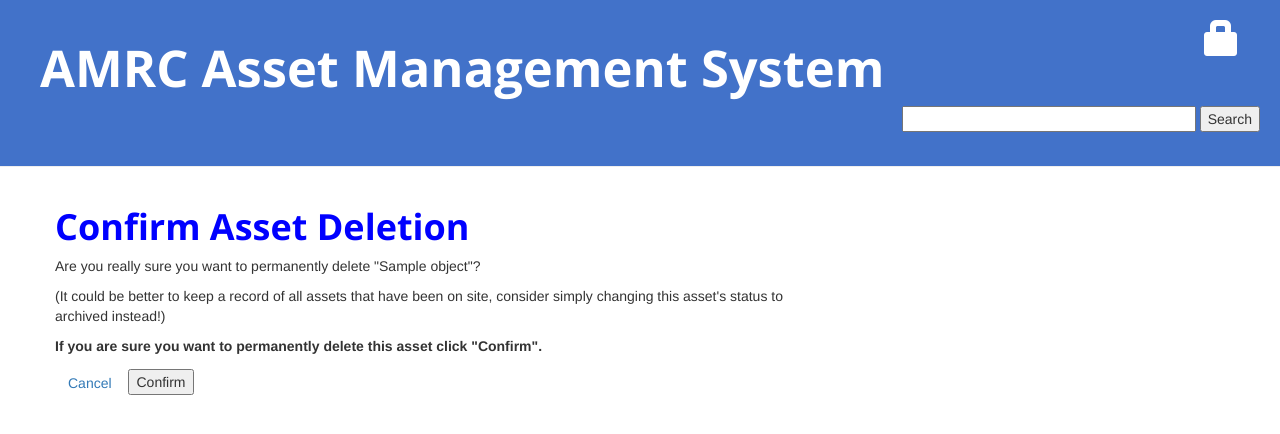
After one commit to timboss/AssetMgt, a Django app: template assetregister/templates/assetregister/asset_confirm_delete.html in a window 1280 px wide. The commit adds this page. Shown: the top 434 px of the page. Run offline with Django 3.2, Linux system fonts and the light colour scheme; the template is opened without the code that fills it: most values are stand-ins (such as "Sample title", 1, 10 or a date in 2020); some libraries are stand-ins or nearby versions.

Commit message:
Confirm asset deletion using django's built in generic DeleteView and relevant template

```diff
--- /dev/null
+++ b/assetregister/templates/assetregister/asset_confirm_delete.html
@@ -0,0 +1,15 @@
+{% extends "assetregister/base.html" %}
+
+{% block content %}
+    <h1>Confirm Asset Deletion</h1>
+    <form action="" method="post">{% csrf_token %}
+        <p>Are you really sure you want to permanently delete "{{ object }}"?</p>
+        <p>
+            (It could be better to keep a record of all assets that have been on site, consider simply changing this asset's status to
+            archived instead!)
+        </p>
+        <p><b>If you are sure you want to permanently delete this asset click "Confirm".</b></p>
+        <input class="btn btn-link" type="button" value="Cancel" onclick="window.history.go(-1);"/>
+        <input type="submit" value="Confirm" />
+    </form>
+{% endblock %}
--- a/assetregister/templates/assetregister/asset_details.html
+++ b/assetregister/templates/assetregister/asset_details.html
@@ -8,7 +8,7 @@
 
             {% if user.is_authenticated %}
                 <a class="btn btn-default" href="{% url 'asset_edit' pk=asset.pk %}"><span class="glyphicon glyphicon-pencil"></span></a>
-                <a class="btn btn-default" href="{% url 'asset_remove' pk=asset.pk %}"><span class="glyphicon glyphicon-remove"></span></a>
+                <a class="btn btn-default" href="{% url 'asset_confirm_delete' pk=asset.pk %}"><span class="glyphicon glyphicon-remove"></span></a>
                 <br /><br />
             {% endif %}
 
--- a/assetregister/templates/assetregister/asset_edit.html
+++ b/assetregister/templates/assetregister/asset_edit.html
@@ -4,6 +4,6 @@
     <h1>New Asset</h1>
     <form enctype="multipart/form-data" method="POST" class="asset-form">{% csrf_token %}
         {{form.as_p}}
-        <button type="submit" class="save btn btn-default">Save</button>
+        <button type="submit" class="save btn btn-default">Save</button><br /><br />
     </form>
 {% endblock %}
--- a/assetregister/urls.py
+++ b/assetregister/urls.py
@@ -9,7 +9,7 @@
     url(r'^asset/(?P<pk>\d+)/$', views.asset_detail, name="asset_detail"),
     url(r'^asset/new/$', views.asset_new, name="asset_new"),
     url(r'^asset/(?P<pk>\d+)/edit/$', views.asset_edit, name="asset_edit"),
-    url(r'^asset/(?P<pk>\d+)/remove/$', views.asset_remove, name="asset_remove"),
+    url(r'^asset/(?P<pk>\d+)/remove/$', views.asset_confirm_delete.as_view(), name="asset_confirm_delete"),
     url(r'^search/calibration/', views.calibration_search.as_view(), name="calibration_search"),
     url(r'^search/', include("haystack.urls")),
 ]
--- a/mysite/urls.py
+++ b/mysite/urls.py
@@ -20,7 +20,7 @@
 from django.conf.urls.static import static
 
 urlpatterns = [
-    url(r'^admin/', admin.site.urls),
+    url(r'^staff/', admin.site.urls),
     url(r'^accounts/login/$', views.login, name='login'),
     url(r'^accounts/logout/$', views.logout, name='logout', kwargs={'next_page': '/'}),
     url(r'', include('assetregister.urls')),
```
Also changed, not shown: assetregister/views.py (+15 -5 lines).
